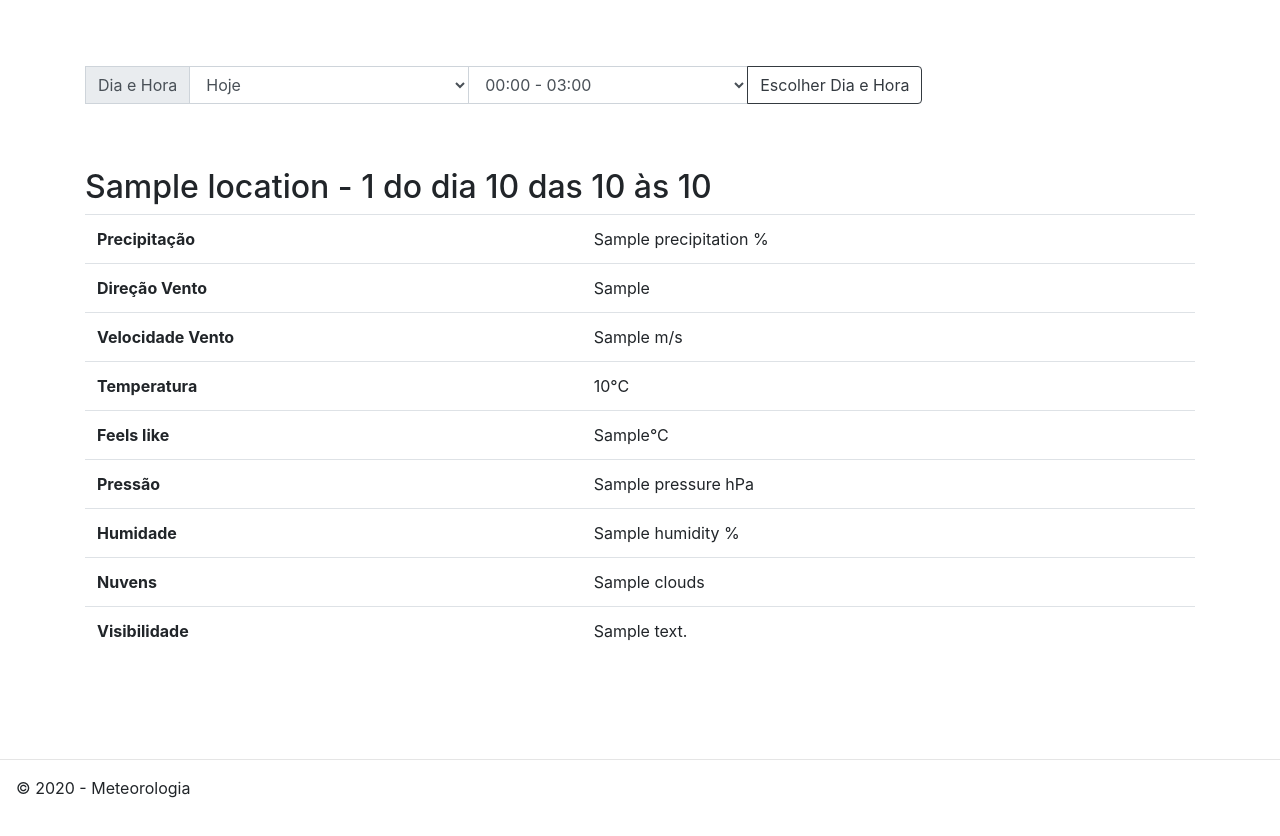
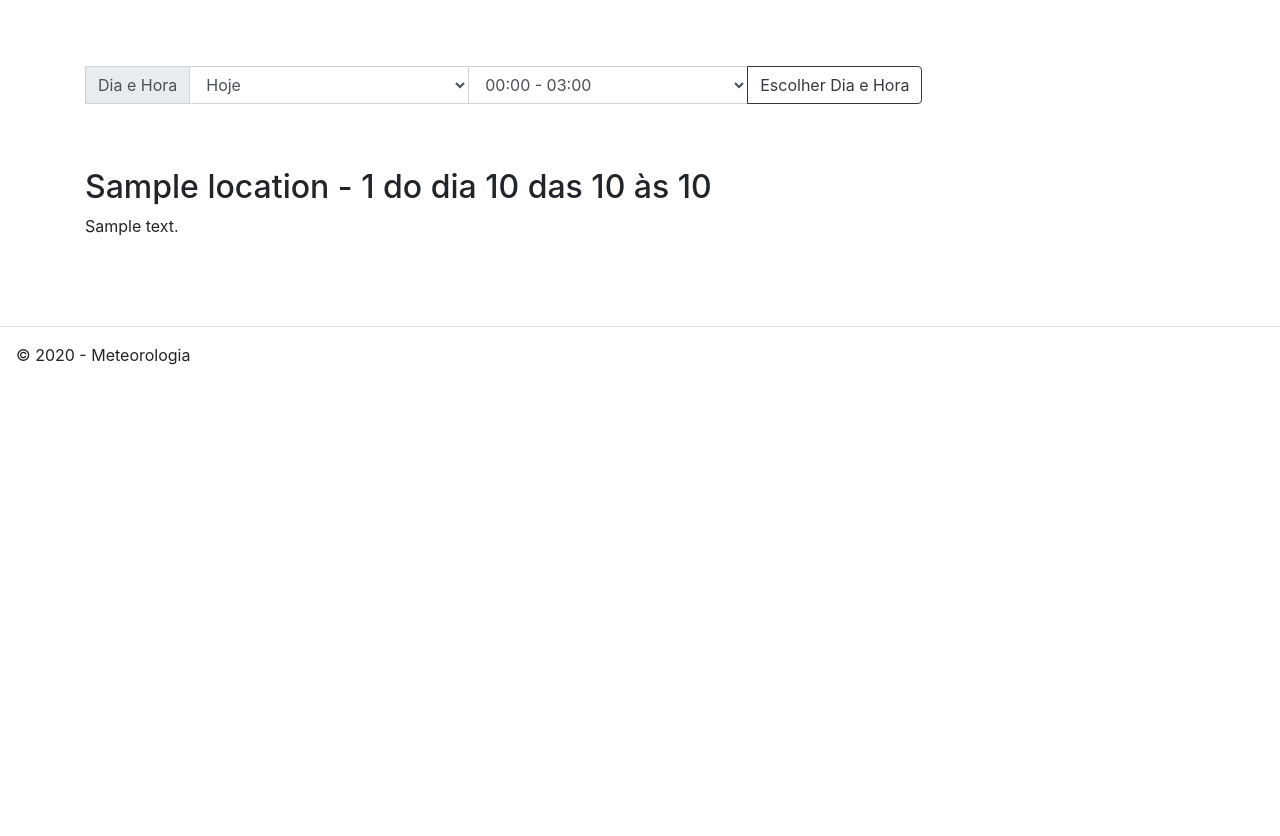
Before and after one commit to afabreu/edc_tp1, a Django app: template app/templates/forecast.html in a window 1280 px wide. Shown: the part 56-892 px from the top of the page. After the commit the page ends 421 px from the top, so only its background shows below. Run offline with Django 3.2, Linux system fonts and the light colour scheme; the template is opened without the code that fills it: most values are stand-ins (such as "Sample title", 1, 10 or a date in 2020); some libraries are stand-ins or nearby versions.

Commit message:
Forecast now working through query + xslt

```diff
--- a/app/templates/forecast.html
+++ b/app/templates/forecast.html
@@ -57,46 +57,7 @@
             {% elif symbol == "50n" %}<img src="{% static 'img/50n.png' %}">
         {% endif %}
         {{ location }} - {{ location_id }} do dia {{ temp_dia }} das {{ temp_inicio }} às {{ temp_fim }}</h2>
-        <table class="table">
-            <tbody>
-                <tr>
-                  <th scope="row">Precipitação</th>
-                  <td>{{ precipitation }} %</td>
-                </tr>
-                <tr>
-                  <th scope="row">Direção Vento</th>
-                  <td>{{ windDirection }}</td>
-                </tr>
-                <tr>
-                  <th scope="row">Velocidade Vento</th>
-                  <td>{{ windSpeed }} m/s</td>
-                </tr>
-                <tr>
-                  <th scope="row">Temperatura</th>
-                  <td>{{ temperature }}°C</td>
-                </tr>
-                <tr>
-                  <th scope="row">Feels like</th>
-                  <td>{{ feels_like }}°C</td>
-                </tr>
-                <tr>
-                  <th scope="row">Pressão</th>
-                  <td>{{ pressure }} hPa</td>
-                </tr>
-                <tr>
-                  <th scope="row">Humidade</th>
-                  <td>{{ humidity }} %</td>
-                </tr>
-                <tr>
-                  <th scope="row">Nuvens</th>
-                  <td>{{ clouds }}</td>
-                </tr>
-                <tr>
-                  <th scope="row">Visibilidade</th>
-                  <td>{{ visibility }}</td>
-                </tr>
-            </tbody>
-        </table>
+        {{ content | safe }}
     </div>
 </div>
 
```
Also changed, not shown: app/views.py (+23 -19 lines), edc_tp1/settings.py (line endings or trailing spaces), 1 other file.
